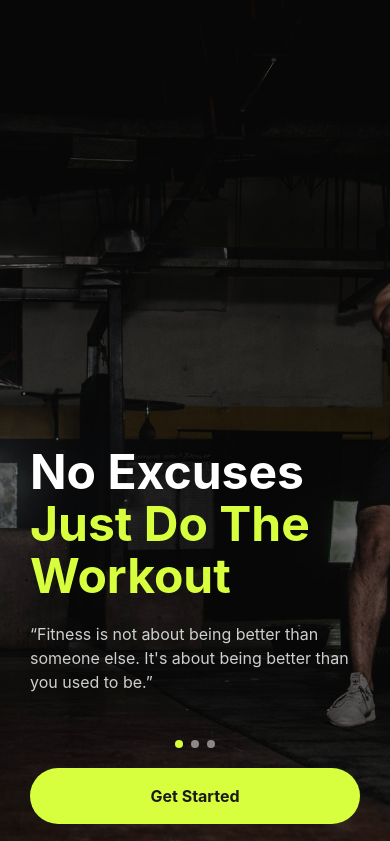
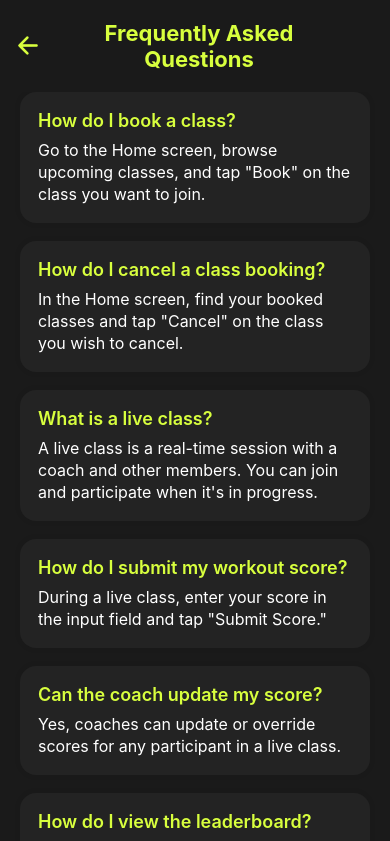
Before and after one commit to COS301-SE-2025/Gym-Manager, a React Native app in the folder apps/mobile/: screen /FAQ in a window 390 px wide. Shown: the top 841 px of the page. Built offline with nearby package versions, Linux system fonts and the light colour scheme; grey boxes are pictures that could not be loaded.

Commit message:
Added Help Page (FAQ)

```diff
--- a/apps/mobile/src/navigation/AuthNavigator.tsx
+++ b/apps/mobile/src/navigation/AuthNavigator.tsx
@@ -14,6 +14,7 @@ import type { ApiLiveClassResponse } from '../screens/HomeScreen';
 import LeaderboardScreen from '../screens/home/LeaderboardScreen';
 import { createBottomTabNavigator } from '@react-navigation/bottom-tabs';
 import { Ionicons } from '@expo/vector-icons';
+import FAQScreen from '../screens/home/FAQScreen';
 
 export type AuthStackParamList = {
   Home: undefined;
@@ -26,6 +27,7 @@ export type AuthStackParamList = {
   Register: undefined;
   Onboarding: undefined;
   ResolveAuth: undefined;
+  FAQ: undefined;
 };
 
 const Stack = createStackNavigator<AuthStackParamList>();
@@ -81,6 +83,7 @@ export default function AuthNavigator() {
       <Stack.Screen name="Coach" component={CoachNavigator} />
       <Stack.Screen name="Login" component={LoginScreen} />
       <Stack.Screen name="Register" component={RegisterScreen} />
+      <Stack.Screen name="FAQ" component={FAQScreen} />
     </Stack.Navigator>
   );
 }
--- a/apps/mobile/src/screens/HomeScreen.tsx
+++ b/apps/mobile/src/screens/HomeScreen.tsx
@@ -19,6 +19,7 @@ import axios from 'axios';
 import { getToken, getUser, User } from '../utils/authStorage';
 import { StackNavigationProp } from '@react-navigation/stack';
 import { AuthStackParamList } from '../navigation/AuthNavigator';
+import { Ionicons } from '@expo/vector-icons';
 
 const { width } = Dimensions.get('window');
 
@@ -444,6 +445,13 @@ export default function HomeScreen({ navigation }: HomeScreenProps) {
           </View>
 
         </View>
+        {/* Help Icon */}
+        <TouchableOpacity
+          style={styles.helpIcon}
+          onPress={() => navigation.navigate('FAQ')}
+        >
+          <Ionicons name="help-circle-outline" size={32} color="#D8FF3E" />
+        </TouchableOpacity>
       </View>
 
       <ScrollView style={styles.scrollContainer} showsVerticalScrollIndicator={false}
@@ -894,4 +902,8 @@ const styles = StyleSheet.create({
     flex: 1,
     gap: 12,
   },
+  helpIcon: {
+    marginLeft: 'auto',
+    padding: 4,
+  },
 });
--- /dev/null
+++ b/apps/mobile/src/screens/home/FAQScreen.tsx
@@ -0,0 +1,123 @@
+import React from 'react';
+import { View, Text, StyleSheet, SafeAreaView, ScrollView, TouchableOpacity } from 'react-native';
+import { useNavigation } from '@react-navigation/native';
+import { Ionicons } from '@expo/vector-icons';
+
+const faqs = [
+  {
+    question: "How do I book a class?",
+    answer: "Go to the Home screen, browse upcoming classes, and tap \"Book\" on the class you want to join."
+  },
+  {
+    question: "How do I cancel a class booking?",
+    answer: "In the Home screen, find your booked classes and tap \"Cancel\" on the class you wish to cancel."
+  },
+  {
+    question: "What is a live class?",
+    answer: "A live class is a real-time session with a coach and other members. You can join and participate when it's in progress."
+  },
+  {
+    question: "How do I submit my workout score?",
+    answer: "During a live class, enter your score in the input field and tap \"Submit Score.\""
+  },
+  {
+    question: "Can the coach update my score?",
+    answer: "Yes, coaches can update or override scores for any participant in a live class."
+  },
+  {
+    question: "How do I view the leaderboard?",
+    answer: "Tap the \"Leaderboard\" tab to see the top scores for your current live class."
+  },
+  {
+    question: "What if I miss a class?",
+    answer: "You can book another class from the upcoming classes list."
+  },
+  {
+    question: "How do I update my profile information?",
+    answer: "Go to the Profile tab and tap \"Edit\" to update your details."
+  },
+  {
+    question: "Who can see my scores?",
+    answer: "Your scores are visible to you, your coach, and other members in the class leaderboard."
+  },
+  {
+    question: "How do I contact support?",
+    answer: "Tap the help icon and select \"Contact Support\" or email us at support@gymmanager.com."
+  },
+];
+
+const FAQScreen = () => {
+  const navigation = useNavigation();
+  return (
+    <SafeAreaView style={styles.container}>
+      <View style={styles.headerRow}>
+        <TouchableOpacity onPress={() => navigation.goBack()} style={styles.backButton}>
+          <Ionicons name="arrow-back" size={28} color="#D8FF3E" />
+        </TouchableOpacity>
+        <Text style={styles.title}>Frequently Asked Questions</Text>
+      </View>
+      <ScrollView contentContainerStyle={styles.scrollContainer}>
+        {faqs.map((faq, idx) => (
+          <View key={idx} style={styles.card}>
+            <Text style={styles.question}>{faq.question}</Text>
+            <Text style={styles.answer}>{faq.answer}</Text>
+          </View>
+        ))}
+      </ScrollView>
+    </SafeAreaView>
+  );
+};
+
+const styles = StyleSheet.create({
+  container: {
+    flex: 1,
+    backgroundColor: '#1a1a1a',
+    paddingTop: 20,
+  },
+  headerRow: {
+    flexDirection: 'row',
+    alignItems: 'center',
+    marginBottom: 20,
+    paddingHorizontal: 10,
+  },
+  backButton: {
+    marginRight: 10,
+    padding: 4,
+  },
+  title: {
+    color: '#D8FF3E',
+    fontSize: 22,
+    fontWeight: 'bold',
+    flex: 1,
+    textAlign: 'center',
+    marginRight: 38, // To balance the back button space
+  },
+  scrollContainer: {
+    paddingHorizontal: 20,
+    paddingBottom: 40,
+  },
+  card: {
+    backgroundColor: '#232323',
+    borderRadius: 16,
+    marginBottom: 18,
+    padding: 18,
+    shadowColor: '#000',
+    shadowOpacity: 0.08,
+    shadowRadius: 6,
+    elevation: 1,
+  },
+  question: {
+    color: '#D8FF3E',
+    fontSize: 18,
+    fontWeight: '600',
+    marginBottom: 8,
+  },
+  answer: {
+    color: '#fff',
+    fontSize: 16,
+    fontWeight: '400',
+    lineHeight: 22,
+  },
+});
+
+export default FAQScreen;
```
